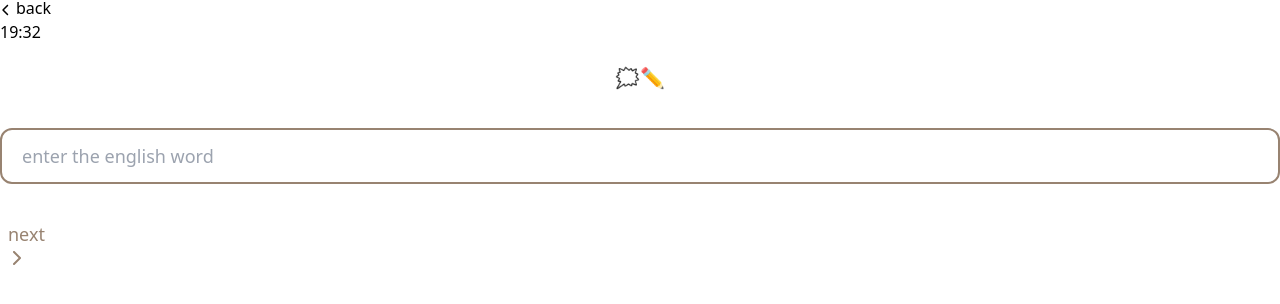
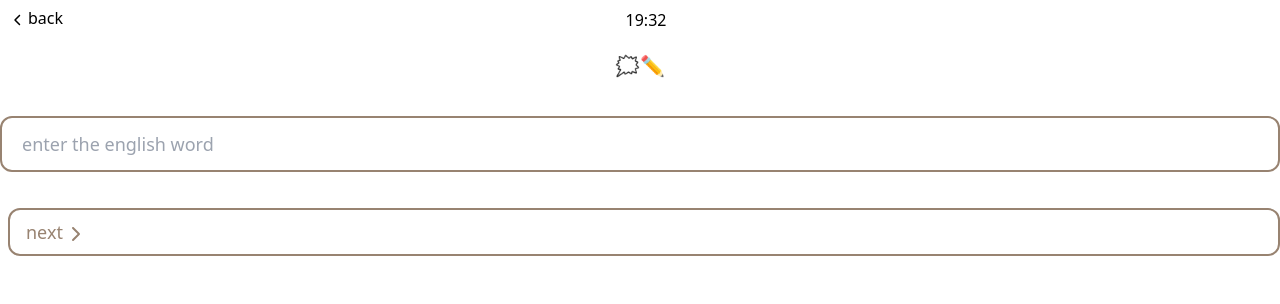
Before and after one commit to vladk7072/react-engwords-app, a React (Create React App) app: page /adding-words in a window 1280 px wide. Shown: the top 304 px of the page. Built offline with nearby package versions, Linux system fonts and the light colour scheme.

Commit message:
chore: non commit

```diff
--- a/src/app.scss
+++ b/src/app.scss
@@ -8,12 +8,12 @@
 // .wrapper {
 //   @apply max-w-sm mx-auto w-[100%] h-[90vh] overflow-hidden border-2 border-[#988371] rounded-2xl flex items-center justify-between flex-col px-3 pb-4 pt-2 sm:px-4 sm:pb-6 sm:pt-3;
 // }
-// .top {
-//   @apply font-medium flex justify-between items-center w-[100%] pl-3 pb-5 pt-2;
-// }
-// .button {
-//   @apply px-4 py-2 flex items-center border-2 rounded-xl hover:cursor-pointer select-none border-[#988371] text-[#988371] active:bg-[#c9b7a7];
-// }
+.top {
+  @apply font-medium flex justify-between items-center w-[100%] pl-3 pb-5 pt-2;
+}
+.button {
+  @apply px-4 py-2 flex items-center border-2 rounded-xl hover:cursor-pointer select-none border-[#988371] text-[#988371] active:bg-[#c9b7a7];
+}
 .word {
   @apply rounded w-[100%] text-center px-1 py-[5%] sm:px-2 sm:py-[10%] h-[100%] flex flex-col justify-around;
   &__text {
```
